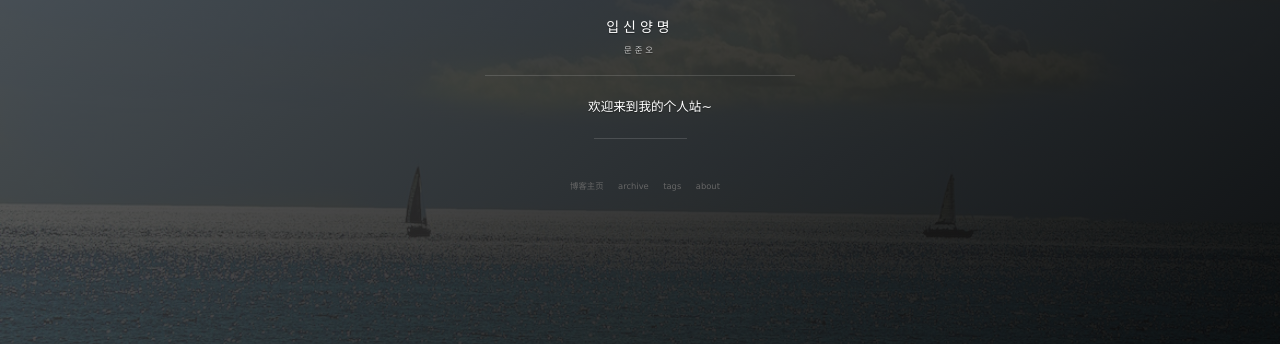
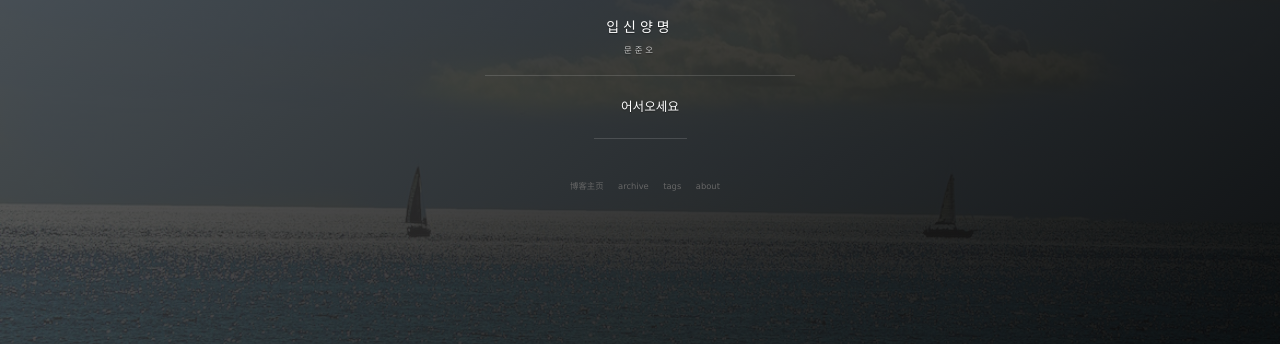
Before and after one commit to munjunoh02/munjunoh02.github.io, a Jekyll site: the page built from index.html, in a window 1280 px wide. Shown: the part 409-753 px from the top of the page. Built offline with Jekyll 4.4.1, drawn with Linux system fonts in a browser that asks for light colours; nearby versions of some CDN libraries; the list of posts is cut into pages by our own code; comment, search, counter and statistics services are not loaded; some of the changed text lies outside the part shown.

Commit message:
change design

```diff
--- a/_config.yml
+++ b/_config.yml
@@ -1,11 +1,11 @@
 # Basic
 title: 입신양명
 subtitle: 문준오
-description: 欢迎来到我的个人站~
+description: 어서오세요
 # 头像里面的标题
 avatarTitle: leopardpan
 # 头像里面的描述
-avatarDesc: iOS / 机器学习
+avatarDesc: security / system
 url: "http://munjunoh02.github.io"
 
 # Comment
```
